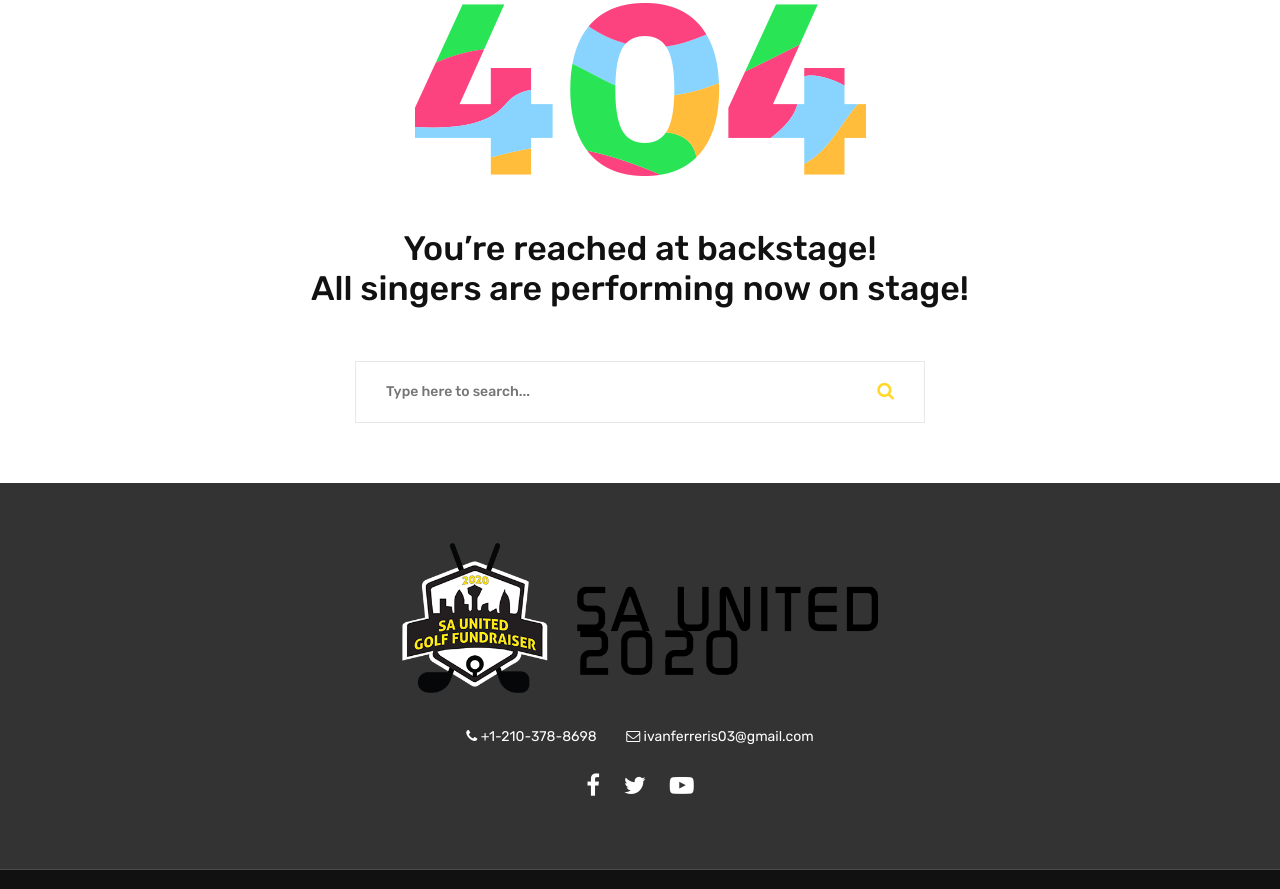
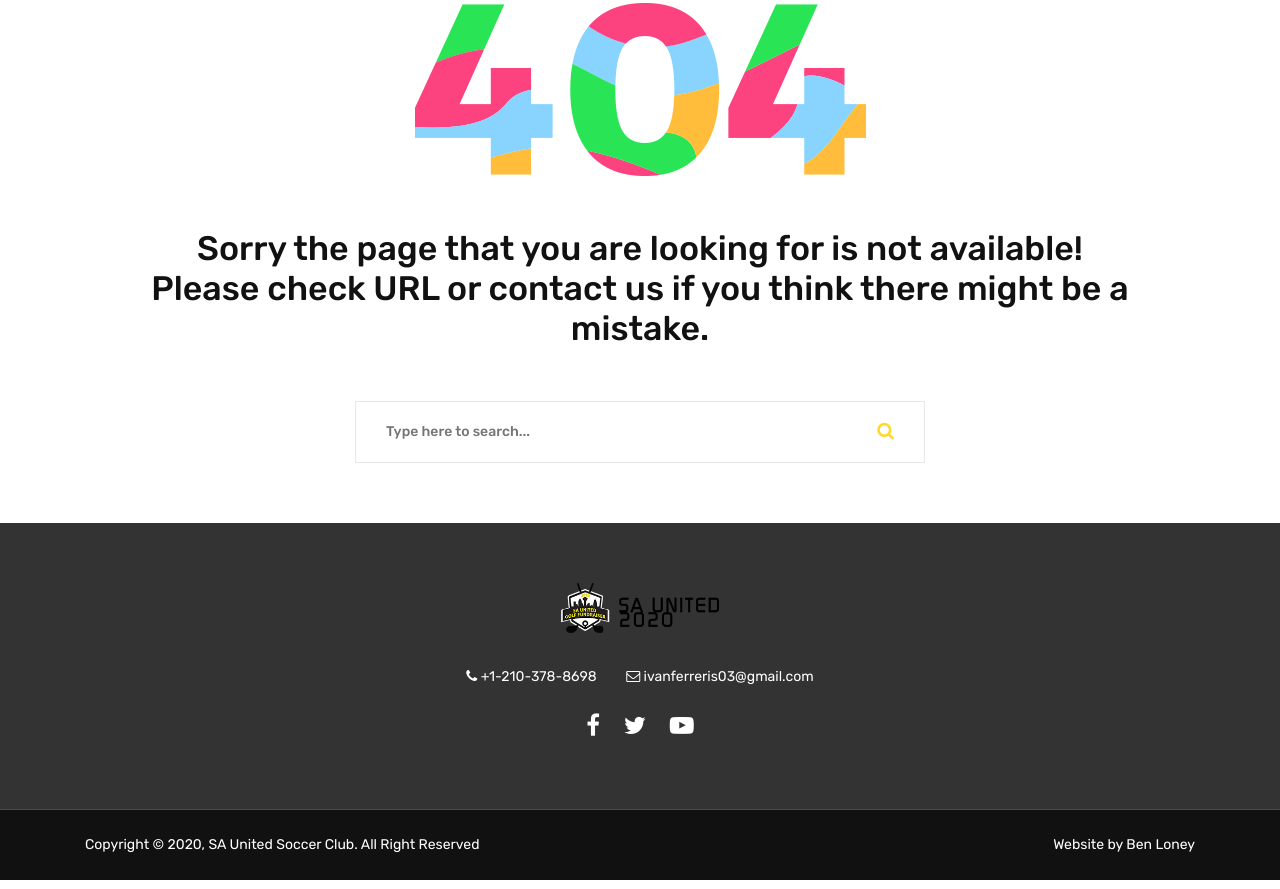
Before and after one commit to loneyb11/sau_golf_2020, a plain HTML site: page 404.html in a window 1280 px wide. Shown: the part 522-1411 px from the top of the page. Drawn offline with Linux system fonts and the light colour scheme; some packages are replaced by stand-ins of ours.

Commit message:
image size adjustment

```diff
--- a/404.html
+++ b/404.html
@@ -114,7 +114,7 @@
                 <div class="img-404">
                     <img class="img-responsive" src="images/custom/404.png" alt="Content not found">
                 </div>
-                <h3 class="title-404">You’re reached at backstage!<br/>All singers are performing now on stage!</h3>
+                <h3 class="title-404">Sorry the page that you are looking for is not available!<br/>Please check URL or contact us if you think there might be a mistake.</h3>
                 <form class="searchform" action="#" method="post">
                     <input type="search" name="s" placeholder="Type here to search...">
                     <button type="submit" name="searchsubmit"><i class="fa fa-search"></i></button>
@@ -130,7 +130,7 @@
         <div class="logo-social-area section-padding text-white">
             <div class="container text-center">
                 <a class="logo logo-footer" href="index.html">
-                    <img src="images/nav-logo2.png" height="150px" alt="Site Logo">
+                    <img src="images/nav-logo3.png" height="50px" alt="Site Logo">
                 </a>
                 <div class="footer-contact">
                     <p class="phone"><i class="fa fa-phone"></i> +1-210-378-8698</p>
```
Also changed, not shown: about-band.html (+1 -1 lines), album.html (+1 -1 lines), contact.html (+1 -1 lines), contests.html (+1 -1 lines), course.html (+1 -1 lines), css/style.css (+0 -11 lines), gallery.html (+1 -1 lines), index.html (+1 -1 lines), register.html (+1 -1 lines), teams.html (+1 -1 lines), 1 other file.
